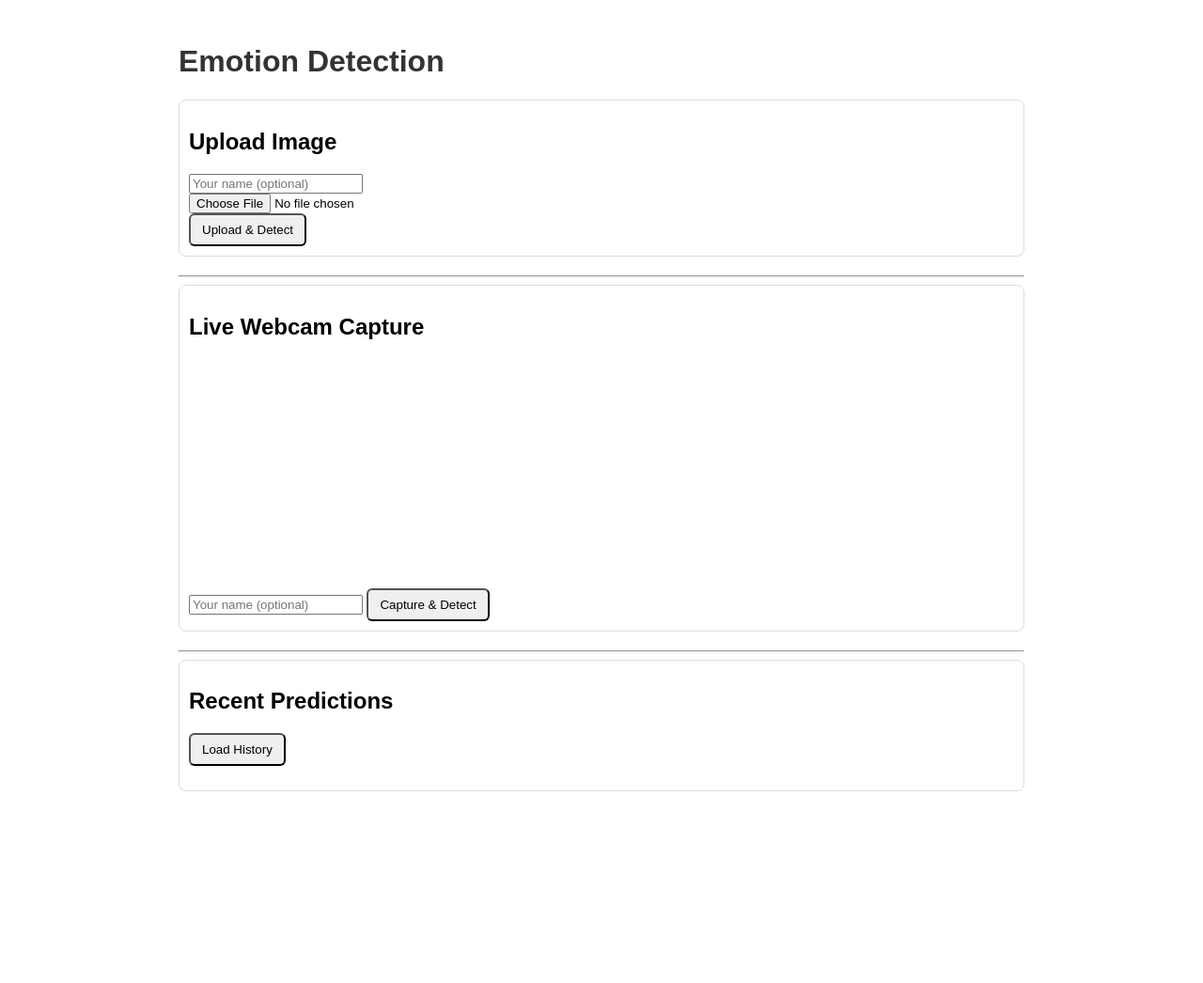
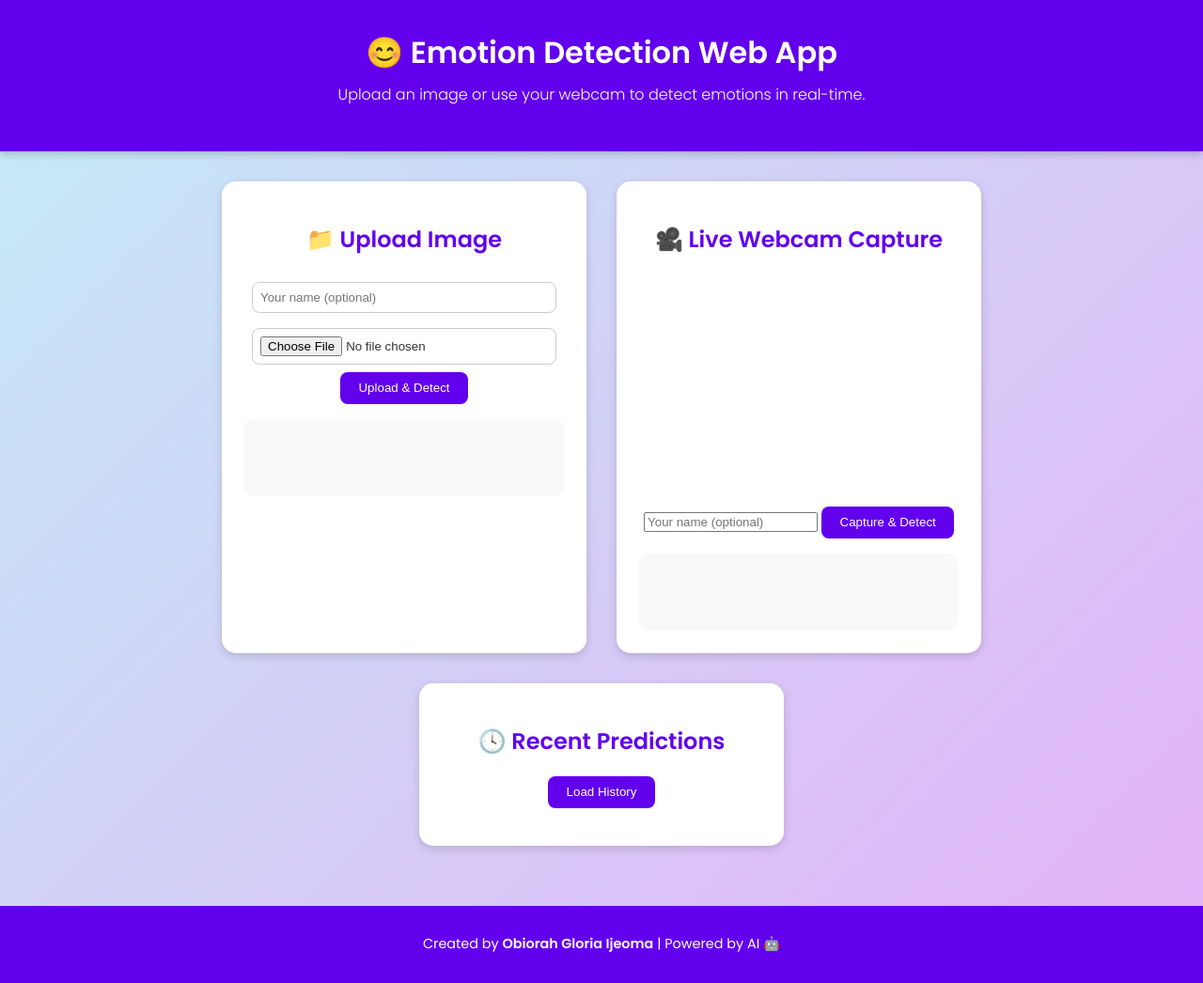
Before and after one commit to DevGloriaa/Emotion_detetector, a Flask app: page / in a window 1280 px wide. Shown: the whole page at 94% size. Before the commit the page ends 842 px from the top, so only its background shows below. Run offline with Flask 3, Linux system fonts and the light colour scheme.

Commit message:
fix: prepare for deployment

```diff
--- a/static/style.css
+++ b/static/style.css
@@ -1,4 +1,155 @@
-body { font-family: Arial, sans-serif; max-width: 900px; margin: 18px auto; padding: 8px; }
-h1 { color: #333; }
-section { margin-bottom: 20px; padding: 10px; border: 1px solid #ddd; border-radius: 8px; }
-button { padding: 8px 12px; border-radius: 6px; cursor: pointer; }
+body {
+  font-family: 'Poppins', sans-serif;
+  background: linear-gradient(135deg, #c3ecf7, #e4b1f7);
+  color: #333;
+  margin: 0;
+  padding: 0;
+}
+
+header {
+  text-align: center;
+  background: #6200ee;
+  color: white;
+  padding: 2rem 1rem;
+  box-shadow: 0 3px 8px rgba(0,0,0,0.2);
+}
+
+header h1 {
+  margin: 0;
+  font-weight: 600;
+}
+
+header p {
+  margin-top: .5rem;
+  font-weight: 300;
+}
+
+main {
+  display: flex;
+  flex-wrap: wrap;
+  justify-content: center;
+  gap: 2rem;
+  padding: 2rem;
+}
+
+.card {
+  background: white;
+  border-radius: 15px;
+  box-shadow: 0 3px 10px rgba(0,0,0,0.15);
+  padding: 1.5rem;
+  width: 340px;
+  text-align: center;
+  transition: transform .3s;
+}
+
+.card:hover {
+  transform: translateY(-5px);
+}
+
+h2 {
+  color: #6200ee;
+}
+
+input[type="file"],
+input[type="text"] {
+  width: 90%;
+  margin: .5rem 0;
+  padding: .5rem;
+  border: 1px solid #ccc;
+  border-radius: 8px;
+  outline: none;
+}
+
+button {
+  background: #6200ee;
+  color: white;
+  border: none;
+  border-radius: 8px;
+  padding: .6rem 1.2rem;
+  cursor: pointer;
+  font-weight: 500;
+  transition: background .3s;
+}
+
+button:hover {
+  background: #3700b3;
+}
+
+.result-box {
+  background: #f9f9f9;
+  border-radius: 10px;
+  padding: 1rem;
+  margin-top: 1rem;
+  font-size: 0.9rem;
+  min-height: 50px;
+  overflow-x: auto;
+  text-align: left;
+}
+
+#history {
+  list-style: none;
+  padding: 0;
+  text-align: left;
+}
+
+#history li {
+  background: #f0e7ff;
+  margin: .4rem 0;
+  padding: .6rem;
+  border-radius: 8px;
+}
+
+footer {
+  text-align: center;
+  background: #6200ee;
+  color: white;
+  padding: 1rem 0;
+  margin-top: 2rem;
+  font-size: 0.9rem;
+}
+.result-card {
+  max-width: 400px;
+  background: white;
+  margin: 2rem auto;
+  padding: 1.5rem;
+  border-radius: 15px;
+  box-shadow: 0 4px 12px rgba(0,0,0,0.2);
+  text-align: center;
+  transition: transform 0.3s;
+}
+
+.result-card:hover {
+  transform: translateY(-5px);
+}
+
+.result-card img {
+  max-width: 100%;
+  border-radius: 15px;
+  margin-bottom: 1rem;
+}
+
+.result-details p {
+  margin: 0.5rem 0;
+  font-size: 1rem;
+}
+
+.emotion-label {
+  color: #6200ee;
+  font-weight: 600;
+}
+
+.back-button {
+  display: inline-block;
+  margin-top: 1rem;
+  padding: 0.6rem 1.2rem;
+  background: #6200ee;
+  color: white;
+  border-radius: 8px;
+  text-decoration: none;
+  font-weight: 500;
+  transition: background 0.3s;
+}
+
+.back-button:hover {
+  background: #3700b3;
+}
--- a/templates/index.html
+++ b/templates/index.html
@@ -1,42 +1,50 @@
 <!doctype html>
-<html>
+<html lang="en">
 <head>
   <meta charset="utf-8">
-  <title>Emotion Detection</title>
+  <title>Emotion Detection App</title>
   <link rel="stylesheet" href="/static/style.css">
+  <link href="https://fonts.googleapis.com/css2?family=Poppins:wght@300;400;600&display=swap" rel="stylesheet">
 </head>
 <body>
-  <h1>Emotion Detection</h1>
+  <header>
+    <h1>😊 Emotion Detection Web App</h1>
+    <p>Upload an image or use your webcam to detect emotions in real-time.</p>
+  </header>
 
-  <section id="upload">
-    <h2>Upload Image</h2>
+  <main>
+    <!-- Upload Section -->
+    <section class="card">
+      <h2>📁 Upload Image</h2>
       <form id="uploadForm" enctype="multipart/form-data">
-      <input type="text" name="name" placeholder="Your name (optional)"><br>
-      <input type="file" name="file" accept="image/*"><br>
+        <input type="text" name="name" placeholder="Your name (optional)">
+        <input type="file" name="file" accept="image/*">
         <button type="submit">Upload & Detect</button>
       </form>
-    <div id="uploadResult"></div>
+      <div id="uploadResult" class="result-box"></div>
     </section>
 
-  <hr>
-
-  <section id="webcamSection">
-    <h2>Live Webcam Capture</h2>
+    <!-- Webcam Section -->
+    <section class="card">
+      <h2>🎥 Live Webcam Capture</h2>
       <video id="video" width="320" height="240" autoplay></video>
-    <br>
       <input id="camName" placeholder="Your name (optional)">
       <button id="snap">Capture & Detect</button>
       <canvas id="canvas" width="320" height="240" style="display:none;"></canvas>
-    <div id="webcamResult"></div>
+      <div id="webcamResult" class="result-box"></div>
     </section>
 
-  <hr>
-
-  <section>
-    <h2>Recent Predictions</h2>
+    <!-- History Section -->
+    <section class="card">
+      <h2>🕓 Recent Predictions</h2>
       <button id="loadHistory">Load History</button>
       <ul id="history"></ul>
     </section>
+  </main>
+
+  <footer>
+    <p>Created by <strong>Obiorah Gloria Ijeoma</strong> | Powered by AI 🤖</p>
+  </footer>
 
   <script>
   document.getElementById('uploadForm').addEventListener('submit', async (e) => {
@@ -45,7 +53,7 @@ document.getElementById('uploadForm').addEventListener('submit', async (e) => {
     const fd = new FormData(form);
     const res = await fetch('/upload', { method: 'POST', body: fd });
     const data = await res.json();
-  document.getElementById('uploadResult').innerText = JSON.stringify(data);
+    document.getElementById('uploadResult').innerText = JSON.stringify(data, null, 2);
   });
 
   const video = document.getElementById('video');
@@ -65,7 +73,7 @@ document.getElementById('snap').addEventListener('click', async () => {
       body: JSON.stringify({ image: dataUrl, name })
     });
     const data = await res.json();
-  document.getElementById('webcamResult').innerText = JSON.stringify(data);
+    document.getElementById('webcamResult').innerText = JSON.stringify(data, null, 2);
   });
 
   document.getElementById('loadHistory').addEventListener('click', async () => {
@@ -75,7 +83,7 @@ document.getElementById('loadHistory').addEventListener('click', async () => {
     list.innerHTML = '';
     arr.forEach(it => {
       const li = document.createElement('li');
-    li.innerHTML = `<strong>${it.name}</strong> - ${it.prediction} - <em>${it.created_at}</em> - <a href="/${it.image}" target="_blank">view</a>`;
+      li.innerHTML = `<strong>${it.name}</strong> — ${it.prediction} <br><em>${it.created_at}</em> <a href="/${it.image}" target="_blank">View</a>`;
       list.appendChild(li);
     });
   });
```
Also changed, not shown: templates/result.html (+4 -3 lines). Lines whose indentation alone changed are shown as unchanged.
